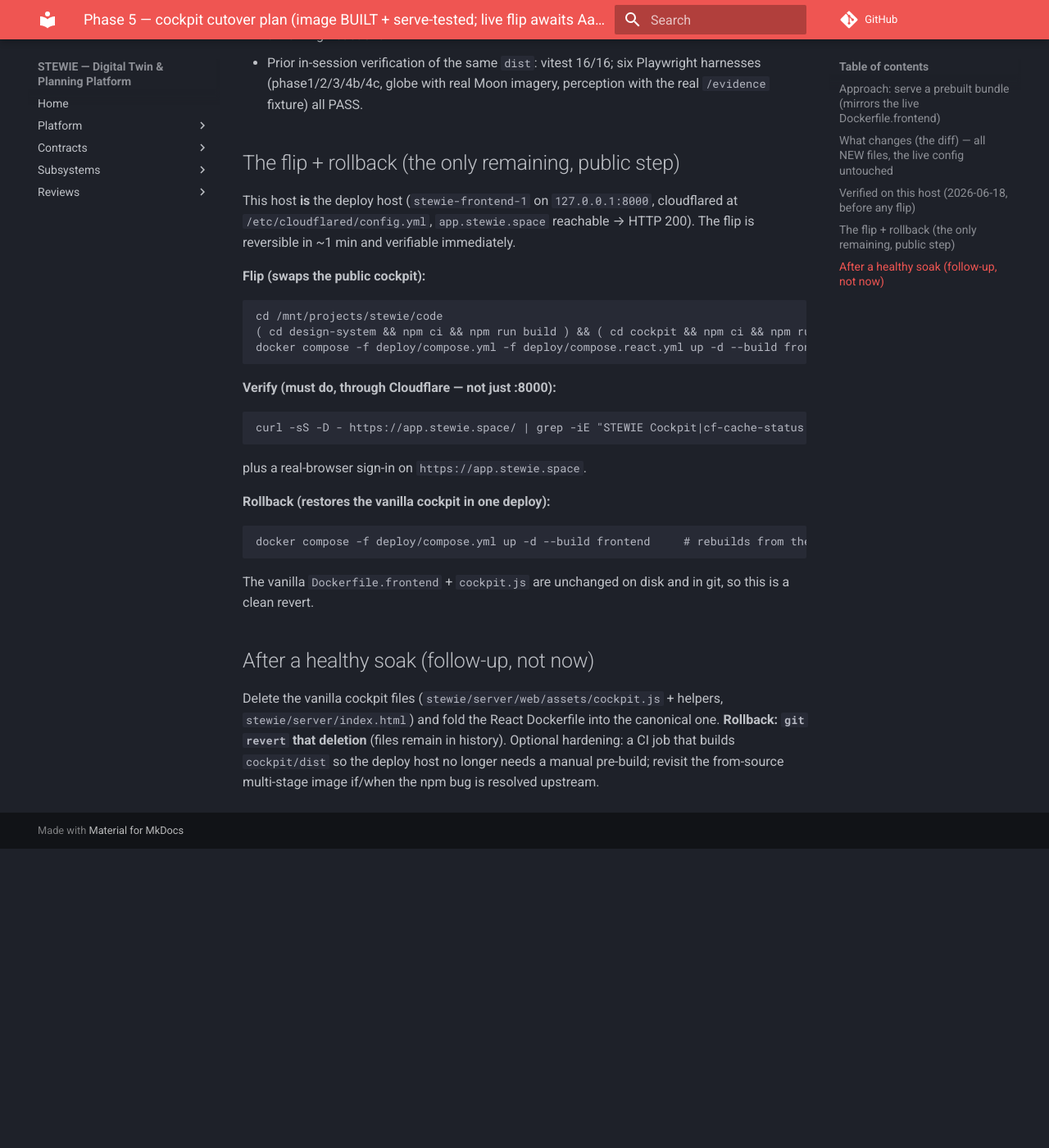
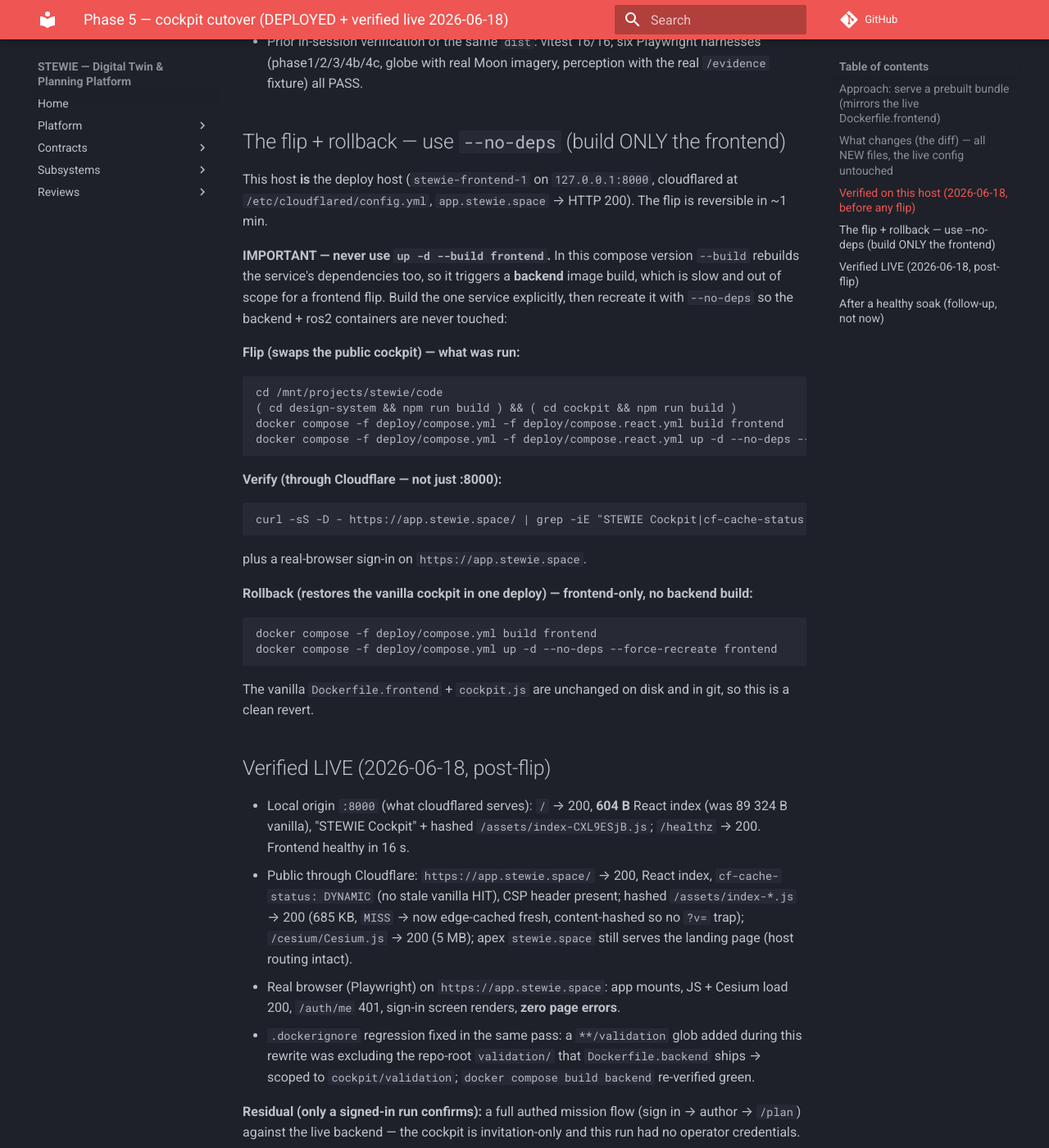
Before and after one commit to stewie-sw/stewie, an MkDocs documentation site: the page built from docs/frontend_phase5_cutover_2026-06-18.md, in a window 1280 px wide and 1400 px high, scrolled down 1900 px. Shown: the whole window at 82% size. Built offline with MkDocs 1.6.1 and Material for MkDocs 9.7.7, drawn with Linux system fonts in a browser that asks for light colours; comment, search, counter and statistics services are not loaded; before the commit the page ends 2935 px from its top, so only the background shows below that; some of the changed text lies outside the part shown.

Commit message:
fix(deploy): scope dockerignore validation glob; React cockpit is LIVE
The cutover commit added '**/validation' to .dockerignore (intended for the cockpit
Playwright screenshots) but the glob also excluded the repo-root validation/ that
Dockerfile.backend ships (COPY validation ./validation) -> any backend rebuild failed
with '/validation: not found'. Scoped it to 'cockpit/validation'; docker compose build
backend re-verified green. The live backend ran throughout on its pre-existing image.

Flipped the React cockpit live on app.stewie.space (explicit go) via a frontend-only
build + 'up -d --no-deps --force-recreate frontend' (backend + ros2 untouched), and
verified end-to-end: local :8000 serves the React index, Cloudflare serves it
(cf-cache-status DYNAMIC, no stale HIT), hashed assets + Cesium load, apex still serves
the landing, and a real-browser load mounts the app + renders sign-in with no errors.
Updated the cutover doc to LIVE + corrected the flip/rollback to the --no-deps form
(plain 'up --build frontend' wrongly triggers a backend build).

````diff
--- a/docs/frontend_phase5_cutover_2026-06-18.md
+++ b/docs/frontend_phase5_cutover_2026-06-18.md
@@ -1,10 +1,9 @@
-# Phase 5 — cockpit cutover plan (image BUILT + serve-tested; live flip awaits Aaron's go)
+# Phase 5 — cockpit cutover (DEPLOYED + verified live 2026-06-18)
 
-**Date:** 2026-06-18 · **Status:** the React image is built, serve-tested, and browser-verified on this
-deploy host. The only remaining step is the **live flip**, which swaps what `app.stewie.space` serves —
-a public, outward action. Per the operating rules it waits for an explicit yes; the rollback is one
-command and is named below. Everything up to (and including) building + serve-testing the image has been
-done; nothing public has changed.
+**Date:** 2026-06-18 · **Status:** ✅ **LIVE.** The React cockpit was flipped on `app.stewie.space`
+(explicit go) and verified end-to-end through Cloudflare with a real browser. The vanilla cockpit + its
+Dockerfile/nginx config remain on disk and in git, so the rollback below restores it in one deploy. Only
+`stewie-frontend-1` was recreated; backend + ros2 were never touched.
 
 ## Approach: serve a prebuilt bundle (mirrors the live Dockerfile.frontend)
 
@@ -55,29 +54,52 @@
 - Prior in-session verification of the same `dist`: vitest 16/16; six Playwright harnesses (phase1/2/3/4b/4c,
   globe with real Moon imagery, perception with the real `/evidence` fixture) all PASS.
 
-## The flip + rollback (the only remaining, public step)
+## The flip + rollback — use `--no-deps` (build ONLY the frontend)
 
 This host **is** the deploy host (`stewie-frontend-1` on `127.0.0.1:8000`, cloudflared at
-`/etc/cloudflared/config.yml`, `app.stewie.space` reachable → HTTP 200). The flip is reversible in ~1 min
-and verifiable immediately.
+`/etc/cloudflared/config.yml`, `app.stewie.space` → HTTP 200). The flip is reversible in ~1 min.
 
-**Flip (swaps the public cockpit):**
+**IMPORTANT — never use `up -d --build frontend`.** In this compose version `--build` rebuilds the
+service's dependencies too, so it triggers a **backend** image build, which is slow and out of scope for a
+frontend flip. Build the one service explicitly, then recreate it with `--no-deps` so the backend + ros2
+containers are never touched:
+
+**Flip (swaps the public cockpit) — what was run:**
 ```
 cd /mnt/projects/stewie/code
-( cd design-system && npm ci && npm run build ) && ( cd cockpit && npm ci && npm run build )   # ensure fresh dist
-docker compose -f deploy/compose.yml -f deploy/compose.react.yml up -d --build frontend
+( cd design-system && npm run build ) && ( cd cockpit && npm run build )                     # fresh dist
+docker compose -f deploy/compose.yml -f deploy/compose.react.yml build frontend              # build ONLY frontend
+docker compose -f deploy/compose.yml -f deploy/compose.react.yml up -d --no-deps --force-recreate frontend
 ```
-**Verify (must do, through Cloudflare — not just :8000):**
+**Verify (through Cloudflare — not just :8000):**
 ```
 curl -sS -D - https://app.stewie.space/ | grep -iE "STEWIE Cockpit|cf-cache-status|content-security-policy"
 ```
 plus a real-browser sign-in on `https://app.stewie.space`.
 
-**Rollback (restores the vanilla cockpit in one deploy):**
+**Rollback (restores the vanilla cockpit in one deploy) — frontend-only, no backend build:**
 ```
-docker compose -f deploy/compose.yml up -d --build frontend     # rebuilds from the untouched Dockerfile.frontend
+docker compose -f deploy/compose.yml build frontend                                          # vanilla Dockerfile.frontend
+docker compose -f deploy/compose.yml up -d --no-deps --force-recreate frontend
 ```
 The vanilla `Dockerfile.frontend` + `cockpit.js` are unchanged on disk and in git, so this is a clean revert.
+
+## Verified LIVE (2026-06-18, post-flip)
+
+- Local origin `:8000` (what cloudflared serves): `/` → 200, **604 B** React index (was 89 324 B vanilla),
+  "STEWIE Cockpit" + hashed `/assets/index-CXL9ESjB.js`; `/healthz` → 200. Frontend healthy in 16 s.
+- Public through Cloudflare: `https://app.stewie.space/` → 200, React index, `cf-cache-status: DYNAMIC`
+  (no stale vanilla HIT), CSP header present; hashed `/assets/index-*.js` → 200 (685 KB, `MISS` → now
+  edge-cached fresh, content-hashed so no `?v=` trap); `/cesium/Cesium.js` → 200 (5 MB); apex
+  `stewie.space` still serves the landing page (host routing intact).
+- Real browser (Playwright) on `https://app.stewie.space`: app mounts, JS + Cesium load 200, `/auth/me`
+  401, sign-in screen renders, **zero page errors**.
+- `.dockerignore` regression fixed in the same pass: a `**/validation` glob added during this rewrite was
+  excluding the repo-root `validation/` that `Dockerfile.backend` ships → scoped to `cockpit/validation`;
+  `docker compose build backend` re-verified green.
+
+**Residual (only a signed-in run confirms):** a full authed mission flow (sign in → author → `/plan`)
+against the live backend — the cockpit is invitation-only and this run had no operator credentials.
 
 ## After a healthy soak (follow-up, not now)
 
````
Also changed, not shown: 1 other file.
